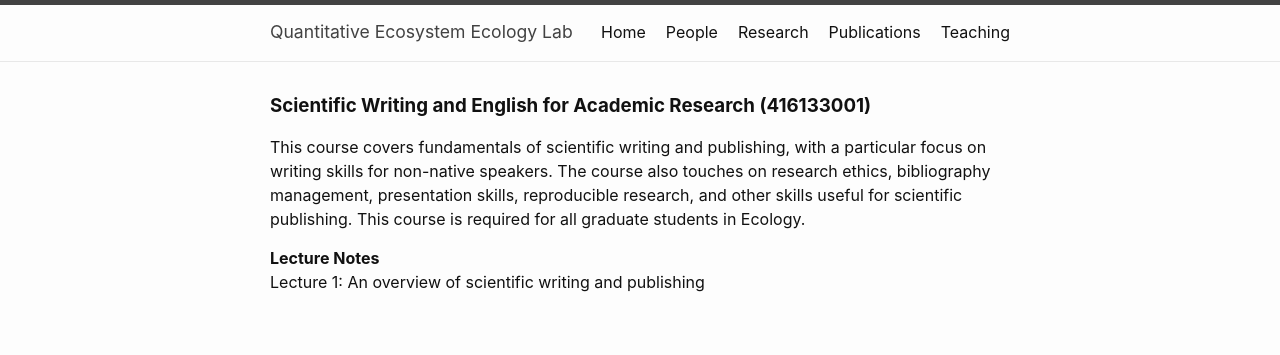
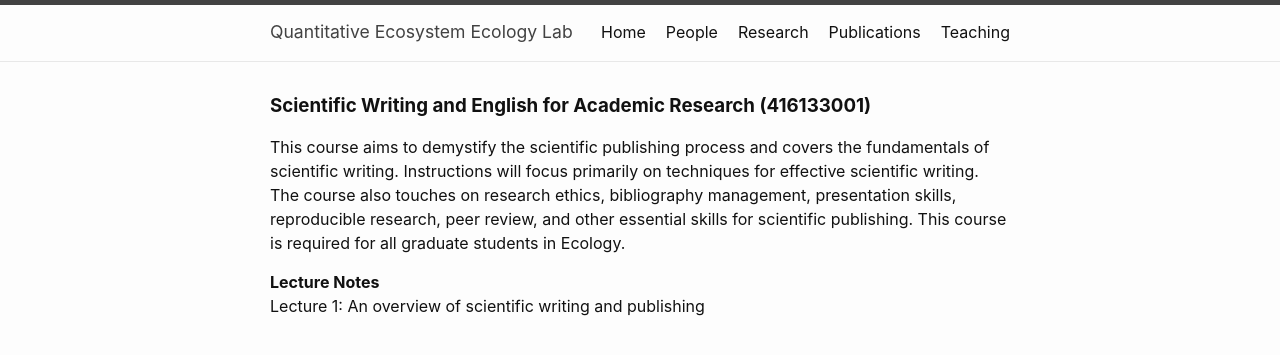
Before and after one commit to chaosonglab/chaosonglab.github.io, a Jekyll site: the page built from teaching.md, in a window 1280 px wide. Shown: the top 355 px of the page. Built offline with Jekyll 4.4.1, drawn with Linux system fonts in a browser that asks for light colours.

Commit message:
Update teaching.md

```diff
--- a/teaching.md
+++ b/teaching.md
@@ -6,7 +6,7 @@ permalink: /teaching/
 
 ### **Scientific Writing and English for Academic Research (416133001)**
 
-This course covers fundamentals of scientific writing and publishing, with a particular focus on writing skills for non-native speakers. The course also touches on research ethics, bibliography management, presentation skills, reproducible research, and other skills useful for scientific publishing. This course is required for all graduate students in Ecology.
+This course aims to demystify the scientific publishing process and covers the fundamentals of scientific writing. Instructions will focus primarily on techniques for effective scientific writing. The course also touches on research ethics, bibliography management, presentation skills, reproducible research, peer review, and other essential skills for scientific publishing. This course is required for all graduate students in Ecology.
 
 **Lecture Notes**\
 Lecture 1: An overview of scientific writing and publishing
```
